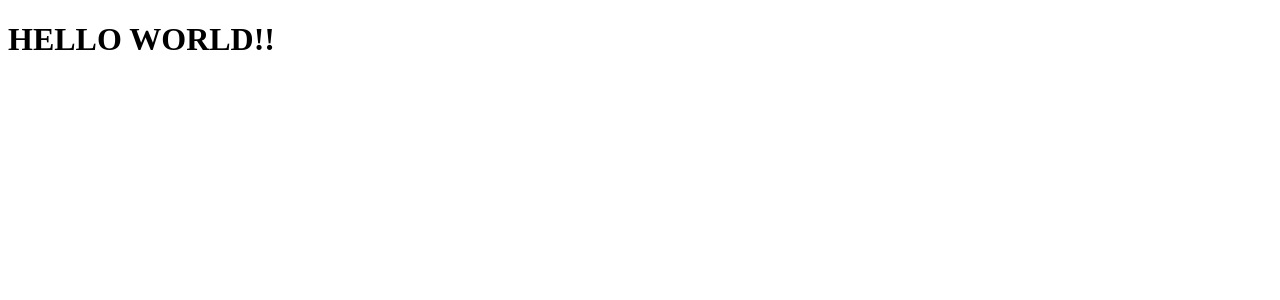
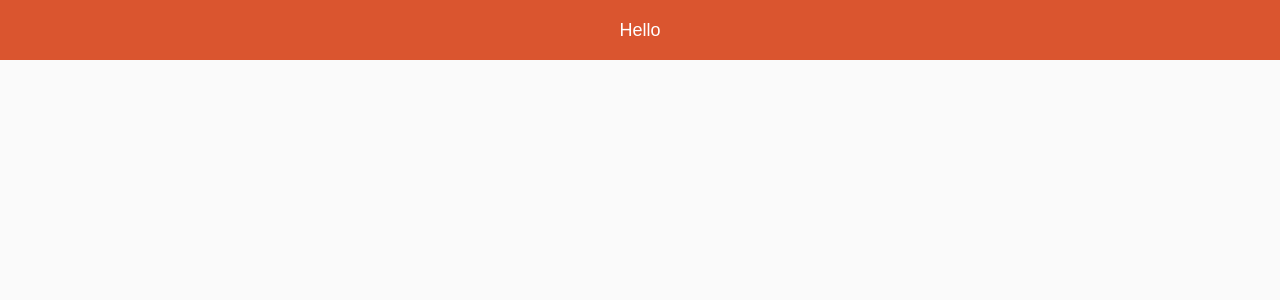
Before and after one commit to RaquelFonseca/sistema_simples_reactJS, a React (Create React App) app in the folder huntweb/: page / in a window 1280 px wide. Shown: the top 300 px of the page. Built offline with nearby package versions, Linux system fonts and the light colour scheme.

Commit message:
adicionando um header

```diff
--- a/huntweb/src/App.js
+++ b/huntweb/src/App.js
@@ -1,11 +1,11 @@
 import React from 'react';
+import Header from './components/Header';
+import './styles.css';
 
-function App() {
-  return (
-    <div className="App">
-      <h1>HELLO WORLD!!</h1>
-    </div>
-  );
-}
+const App = () => (
+	<div className="App">
+       <Header/>
+	</div>
+	);
 
 export default App;
--- /dev/null
+++ b/huntweb/src/components/Header/index.js
@@ -0,0 +1,8 @@
+import React from 'react';
+import './styles.css';
+
+const Header = () => (
+	<header id="main-header">Hello</header>
+	);
+
+export default Header;
--- /dev/null
+++ b/huntweb/src/components/Header/styles.css
@@ -0,0 +1,11 @@
+header#main-header {
+	width: 100%;
+	height: 60px;
+	background-color: #da552f;
+	font-size: 18px;
+	color: #fff;
+	display: flex;
+	justify-content: center;;
+	align-items: center;
+
+}
--- /dev/null
+++ b/huntweb/src/styles.css
@@ -0,0 +1,12 @@
+* {
+	margin: 0;
+	padding: 0;
+	outline: 0;
+	box-sizing: border-box;
+}
+
+body {
+	font-family: Arial, Helvetica, sans-serif;
+	background-color: #fafafa;
+	color: #333;
+}
```
